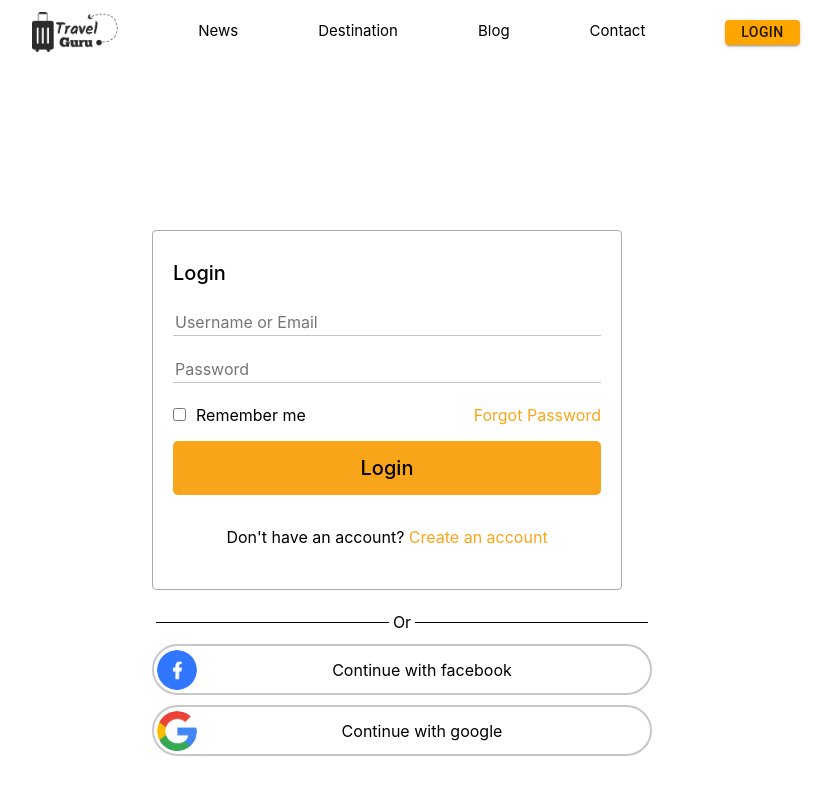
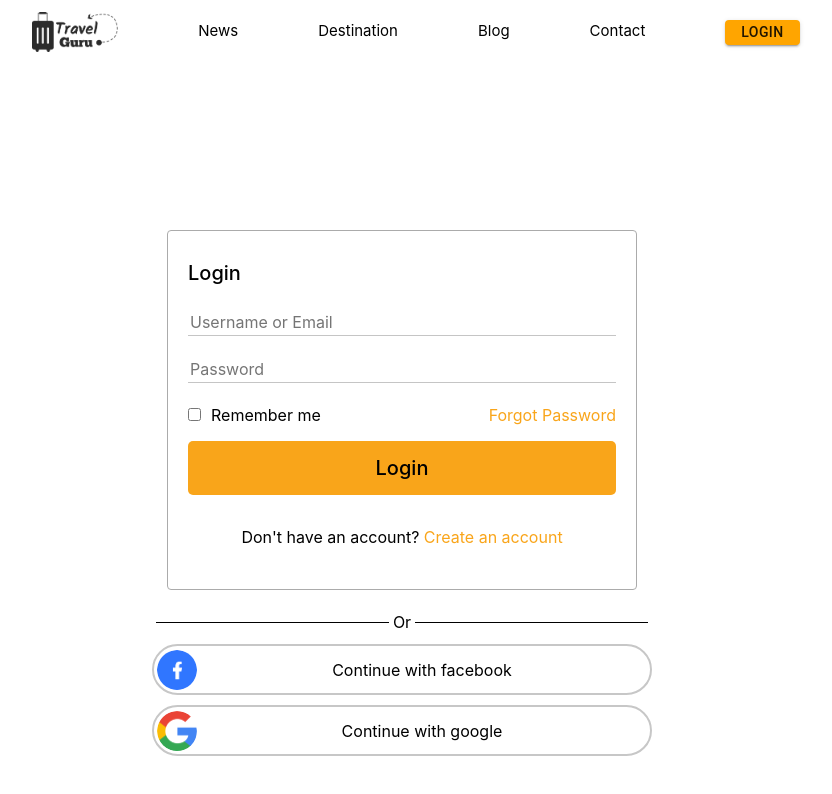
Before and after one commit to sftmaruf/TRAVEL-GURU, a React (Create React App) app: page /login in a window 1280 px wide. Shown: the top 794 px of the page, without its empty margins (238-1070 px from the left). Built offline with nearby package versions, Linux system fonts and the light colour scheme.

Commit message:
final touch

```diff
--- a/src/components/authenticationDesign/AuthenticationDesign.css
+++ b/src/components/authenticationDesign/AuthenticationDesign.css
@@ -12,6 +12,13 @@
     align-items: center;
     color: black;
  }
+
+ .login-component{
+    display: flex;
+    flex-direction: column;
+    align-items: center;
+ }
+
 
  .alignment h6{
      font-size: 20px;
--- a/src/components/authenticationDesign/AuthenticationDesign.js
+++ b/src/components/authenticationDesign/AuthenticationDesign.js
@@ -89,7 +89,7 @@ const AuthenticationDesign = (props) => {
 
     return (
         <div className = "login-container">
-            <div>
+            <div className = "login-component">
                 <div className="card-container alignment">
                     <form onSubmit={handleSubmit(onSubmit)}>
                         <h6>{type}</h6><br />
@@ -137,7 +137,7 @@ const AuthenticationDesign = (props) => {
 
                     </form>
                 </div>
-                <div>
+                <div className = "loginthrough-container">
                     <div className="divider-design">Or</div>
                     <LoginThrough handleFacebookSignIn={handleFacebookSignIn} logo="facebook"></LoginThrough>
                     <LoginThrough handleGoogleSignIn={handleGoogleSignIn} logo="google"></LoginThrough>
--- a/src/components/loginthrough/LoginThrough.css
+++ b/src/components/loginthrough/LoginThrough.css
@@ -26,7 +26,9 @@
 
 @media(max-width: 522px){
     .login-through{
+        /* width: auto; */
         max-width: 234px;
+        /* min-width: 185px; */
     }
 }
 
```
